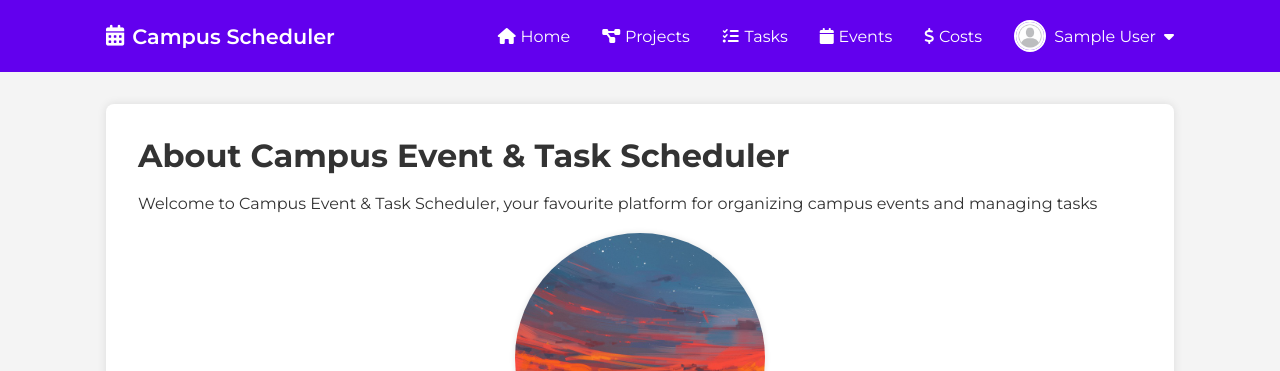
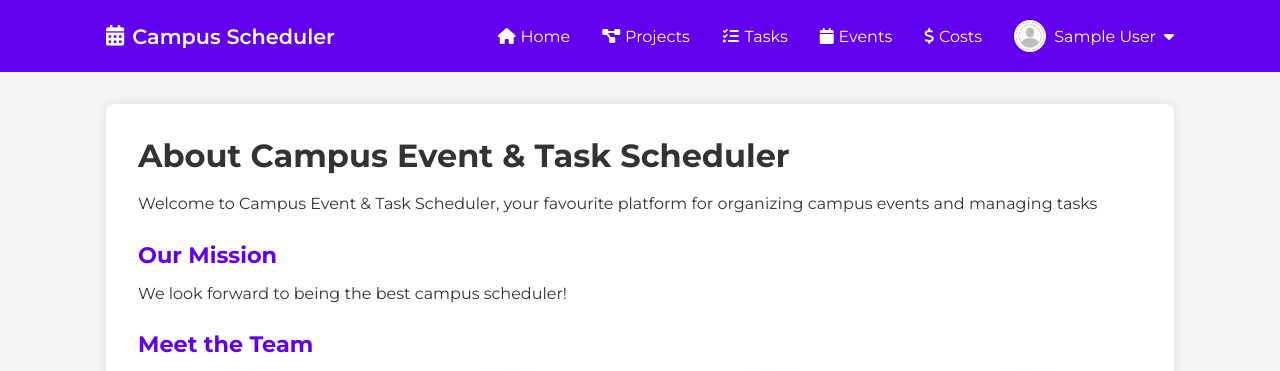
Before and after one commit to awerks/preginex, a Flask app: page /about in a window 1280 px wide. Shown: the top 371 px of the page. Run offline with Flask 3, Linux system fonts and the light colour scheme; the visitor is signed in with stand-in values (Sample User, id 1); some libraries are stand-ins or nearby versions.

Commit message:
Remove login requirement for about page

```diff
--- a/app.py
+++ b/app.py
@@ -416,7 +416,6 @@ def analysis():
 
 
 @app.route("/about", methods=["GET"])
-@login_required
 def about():
     return render_template("about.html", events=events)
 
--- a/templates/about.html
+++ b/templates/about.html
@@ -1,26 +1,86 @@
-{% extends 'base.html' %}
-{% block title %}About - Campus Scheduler{% endblock %}
-
-{% block content %}
+{% extends 'base.html' %} {% block title %}About - Campus Scheduler{% endblock %} {% block content %}
 <section class="about-container">
     <h1>About Campus Event & Task Scheduler</h1>
-    <p>Welcome to Campus Event & Task Scheduler, your favourite platform for organizing campus events and managing
-        tasks</p>
+    <p>
+        Welcome to Campus Event & Task Scheduler, your favourite platform for organizing campus events and managing
+        tasks
+    </p>
 
+    <h2>Our Mission</h2>
+    <p>We look forward to being the best campus scheduler!</p>
 
-
+    <h2>Meet the Team</h2>
     <div class="team-section">
         <div class="team-member">
-            <img src="{{ url_for('static', filename='images/team-member1.jpg') }}" alt="Team Member 1"
-                onerror="this.onerror=null; this.src='{{ url_for('static', filename='images/placeholder.jpg') }}';">
+            <img
+                src="{{ url_for('static', filename='images/team-member1.jpg') }}"
+                alt="Team Member 1"
+                onerror="this.onerror=null; this.src='{{ url_for('static', filename='images/placeholder.jpg') }}';" />
             <h3>Illia Shust</h3>
-            <p>
-                I'm a passionate developer with an interest in all kinds of technologies. I love coding in my spare time
-            </p>
         </div>
-
+        <div class="team-member">
+            <img
+                src="{{ url_for('static', filename='images/team-member2.jpg') }}"
+                alt="Team Member 2"
+                onerror="this.onerror=null; this.src='{{ url_for('static', filename='images/placeholder.jpg') }}';" />
+            <h3>Cristofer Pablo</h3>
+        </div>
+        <div class="team-member">
+            <img
+                src="{{ url_for('static', filename='images/team-member3.jpg') }}"
+                alt="Team Member 3"
+                onerror="this.onerror=null; this.src='{{ url_for('static', filename='images/placeholder.jpg') }}';" />
+            <h3>Bogdan Cprljakovic</h3>
+        </div>
+        <div class="team-member">
+            <img
+                src="{{ url_for('static', filename='images/team-member4.jpg') }}"
+                alt="Team Member 4"
+                onerror="this.onerror=null; this.src='{{ url_for('static', filename='images/placeholder.jpg') }}';" />
+            <h3>Alex Serg</h3>
+        </div>
+        <div class="team-member">
+            <img
+                src="{{ url_for('static', filename='images/team-member5.jpg') }}"
+                alt="Team Member 5"
+                onerror="this.onerror=null; this.src='{{ url_for('static', filename='images/placeholder.jpg') }}';" />
+            <h3>Alim Togayev</h3>
+        </div>
+        <div class="team-member">
+            <img
+                src="{{ url_for('static', filename='images/team-member6.jpg') }}"
+                alt="Team Member 6"
+                onerror="this.onerror=null; this.src='{{ url_for('static', filename='images/placeholder.jpg') }}';" />
+            <h3>Azimjon Akhmadjonov</h3>
+        </div>
+        <div class="team-member">
+            <img
+                src="{{ url_for('static', filename='images/team-member7.jpg') }}"
+                alt="Team Member 7"
+                onerror="this.onerror=null; this.src='{{ url_for('static', filename='images/placeholder.jpg') }}';" />
+            <h3>Hamid</h3>
+        </div>
+        <div class="team-member">
+            <img
+                src="{{ url_for('static', filename='images/team-member8.jpg') }}"
+                alt="Team Member 8"
+                onerror="this.onerror=null; this.src='{{ url_for('static', filename='images/placeholder.jpg') }}';" />
+            <h3>Kinlo ET</h3>
+        </div>
+        <div class="team-member">
+            <img
+                src="{{ url_for('static', filename='images/team-member9.jpg') }}"
+                alt="Team Member 9"
+                onerror="this.onerror=null; this.src='{{ url_for('static', filename='images/placeholder.jpg') }}';" />
+            <h3>Ben</h3>
+        </div>
+        <div class="team-member">
+            <img
+                src="{{ url_for('static', filename='images/team-member10.jpg') }}"
+                alt="Team Member 10"
+                onerror="this.onerror=null; this.src='{{ url_for('static', filename='images/placeholder.jpg') }}';" />
+            <h3>Andrei Valean</h3>
+        </div>
     </div>
-
-
 </section>
 {% endblock %}
```
